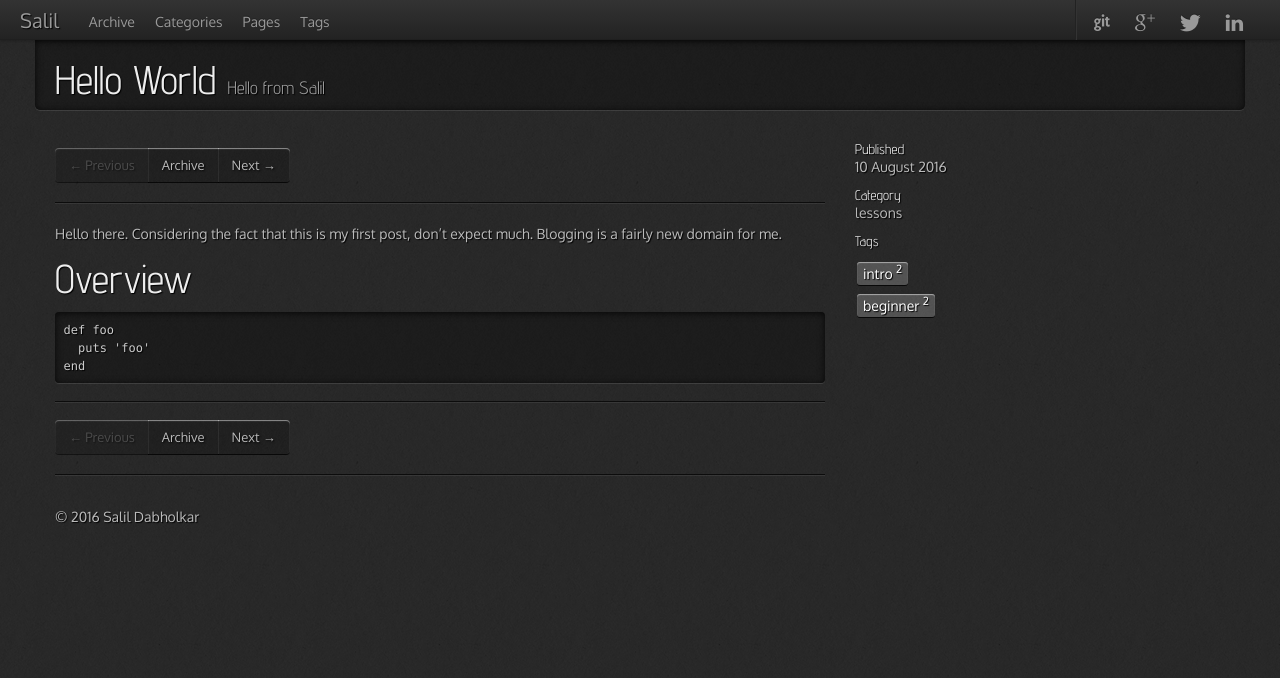
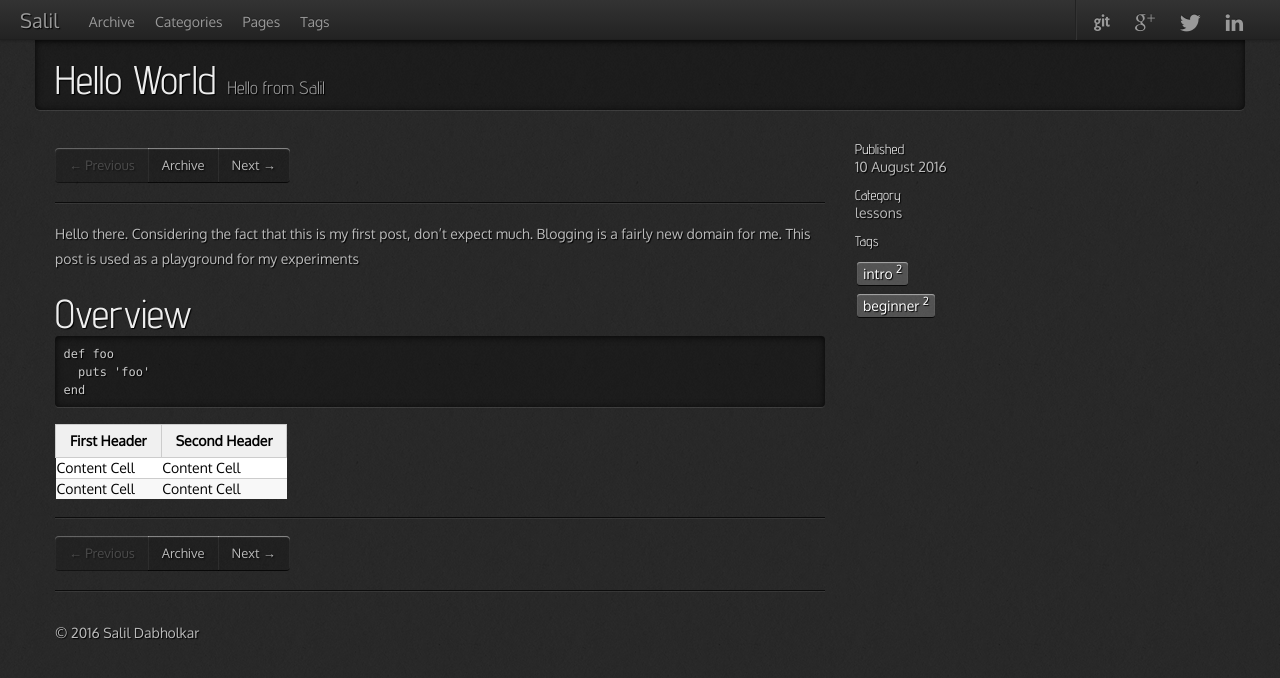
Before and after one commit to salildabholkar/salildabholkar.github.com, a Jekyll site: the page built from _posts/2016-08-10-hello-world.md, in a window 1280 px wide. Shown: the top 678 px of the page. Built offline with Jekyll 4.4.1, drawn with Linux system fonts in a browser that asks for light colours; nearby versions of some CDN libraries.

Commit message:
analytics

````diff
--- a/_config.yml
+++ b/_config.yml
@@ -103,7 +103,7 @@ JB :
     gauges :
         site_id : 'SITE ID'
     google :
-        tracking_id : 'UA-123-12'
+        tracking_id : 'UA-73537466-2'
     getclicky :
       site_id :
     mixpanel :
--- a/_posts/2016-08-10-hello-world.md
+++ b/_posts/2016-08-10-hello-world.md
@@ -2,12 +2,12 @@
 layout: post
 category : lessons
 tagline: "Hello from Salil"
-description: Salil says hello
+description: Salil says hello. This post is used as a playground for my experiments
 tags : [intro, beginner]
 ---
 {% include JB/setup %}
 
-Hello there. Considering the fact that this is my first post, don't expect much. Blogging is a fairly new domain for me.
+Hello there. Considering the fact that this is my first post, don't expect much. Blogging is a fairly new domain for me. This post is used as a playground for my experiments
 <!--more-->
 
 # Overview
@@ -16,3 +16,8 @@ def foo
   puts 'foo'
 end
 ```
+
+| First Header  | Second Header |
+| ------------- | ------------- |
+| Content Cell  | Content Cell  |
+| Content Cell  | Content Cell  |
--- a/assets/themes/hooligan/css/style.css
+++ b/assets/themes/hooligan/css/style.css
@@ -52,7 +52,7 @@ h1 small, h2 small, h3 small, h4 small, h5 small, h6 small {
 
 /* line 49, ../_sass/_base.scss */
 h1, h2 {
-  margin: 0 0 15px;
+  margin: 10px 0 4px 0;
 }
 
 /* line 53, ../_sass/_base.scss */
@@ -181,7 +181,7 @@ hr {
 /* line 155, ../_sass/_base.scss */
 .page-header h1 {
   color: #eee;
-  margin-bottom: 0;
+  margin: 0;
 }
 
 /* line 161, ../_sass/_base.scss */
@@ -409,3 +409,56 @@ div.sidebar section img.icon {
   -o-border-radius: 5px;
   border-radius: 5px;
 }
+table {
+  margin: 1.2em 0;
+  padding: 0;
+  border-collapse: collapse;
+  border-spacing: 0;
+  font-size: 1em;
+  font: inherit;
+  border: 0;
+  text-shadow: none;
+  color: black;
+}
+
+tbody {
+  margin: 0;
+  padding: 0;
+  border: 0;
+}
+
+table tr {
+  border: 0;
+  border-top: 1px solid #CCC;
+  background-color: white;
+  margin: 0;
+  padding: 0;
+}
+
+table tr:nth-child(2n) {
+  background-color: #F8F8F8;
+}
+
+table tr th, .livedemo table tr td {
+  font-size: 1em;
+  border: 1px solid #CCC;
+  margin: 0;
+  padding: 0.5em 1em;
+}
+
+table tr th {
+ font-weight: bold;
+  background-color: #F0F0F0;
+}
+
+table tr td[align="right"] {
+  text-align: right;
+}
+
+table tr td[align="left"] {
+  text-align: left;
+}
+
+table tr td[align="center"] {
+  text-align: center;
+}
````
Also changed, not shown: _posts/2016-08-15-jekyll-introduction.md (+6 -9 lines), index.md (+5 -0 lines).
